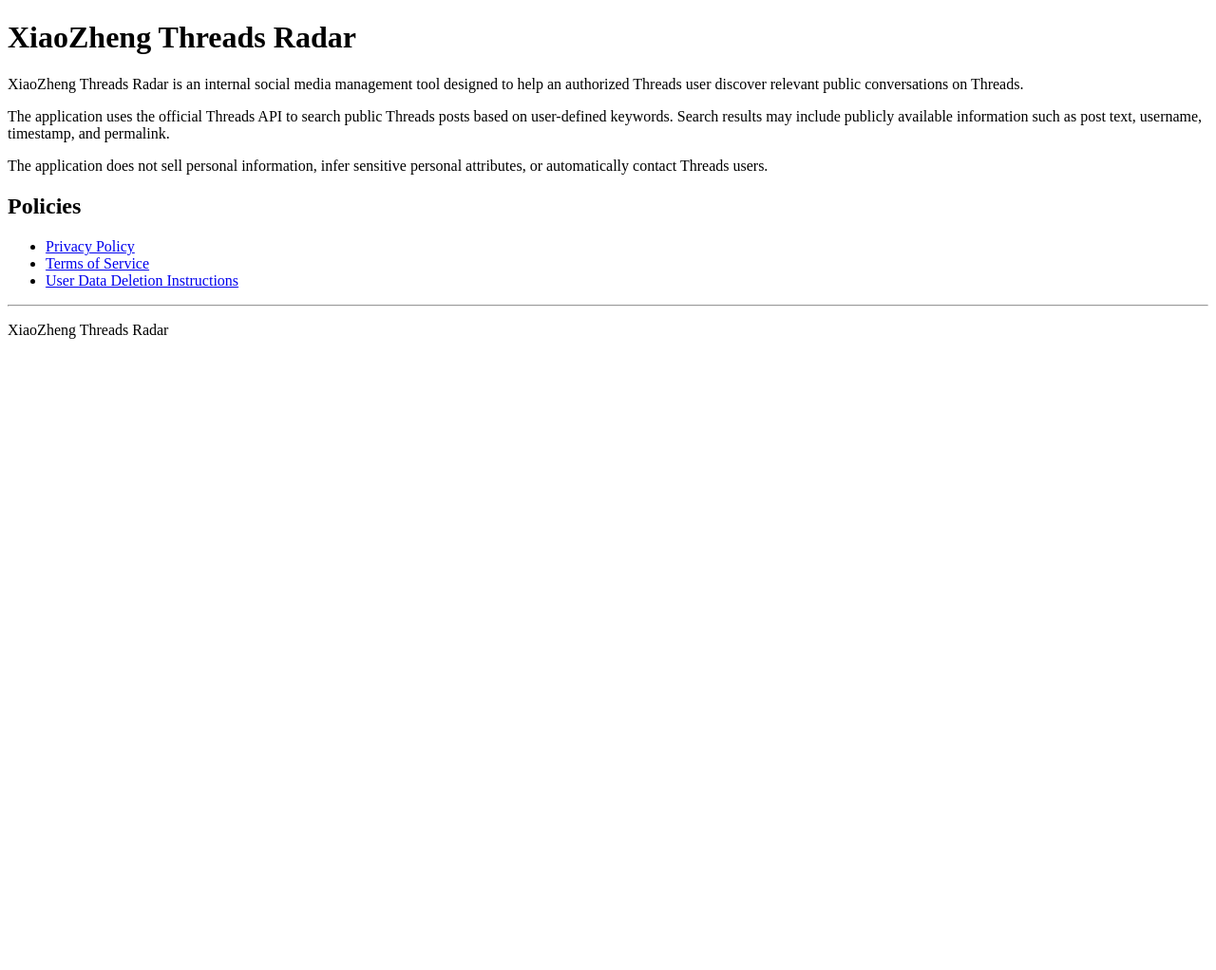
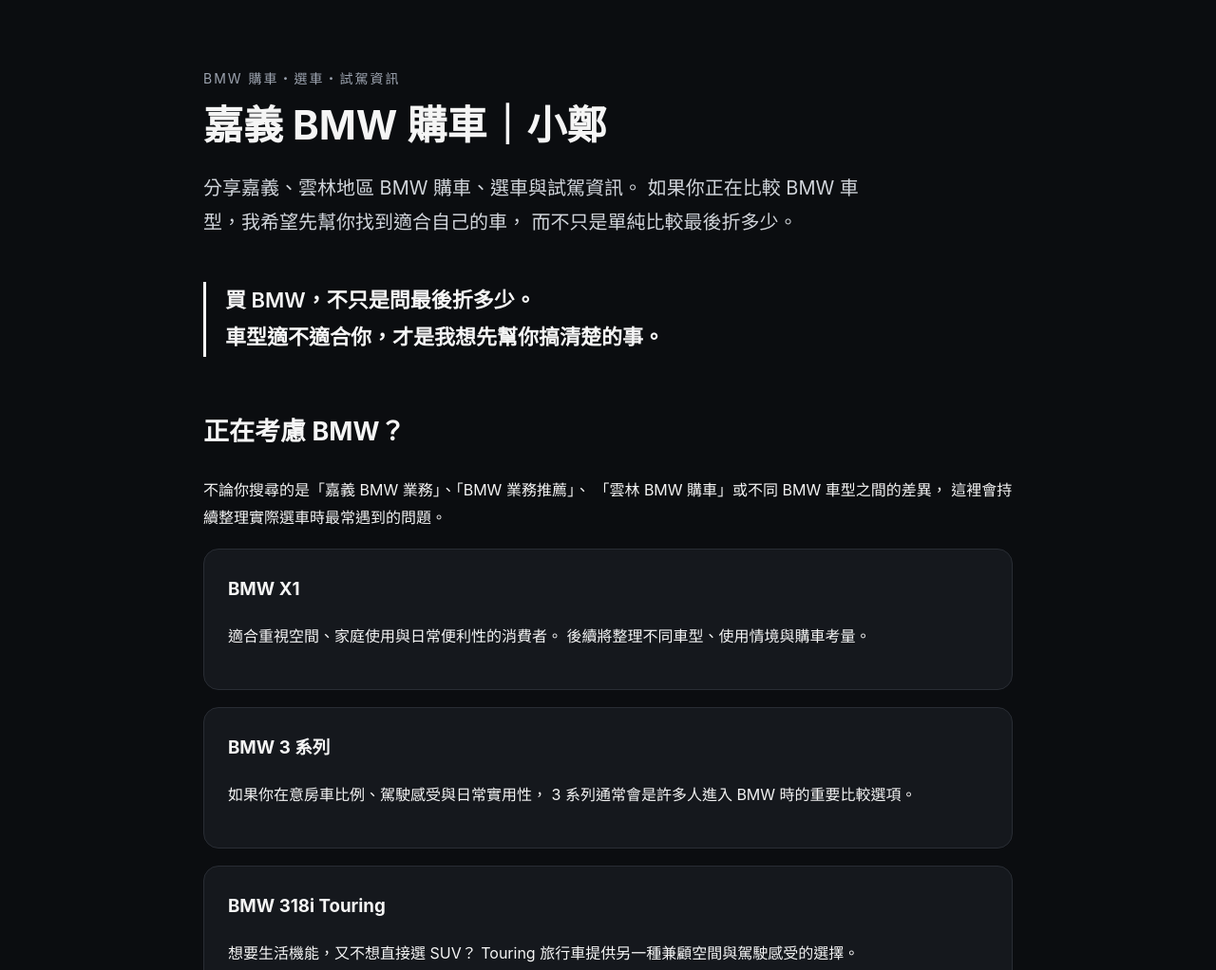
Before and after one commit to A0921503886-ltm/-xiaozheng-threads-radar, a plain HTML site: page index.html in a window 1280 px wide. Shown: the top 1022 px of the page at 95% size. Before the commit the page ends 800 px from the top, so only its background shows below. Drawn offline with Linux system fonts and the light colour scheme.

Commit message:
Update index.html

```diff
--- a/index.html
+++ b/index.html
@@ -1,43 +1,208 @@
 <!DOCTYPE html>
-<html lang="en">
+<html lang="zh-Hant">
 <head>
   <meta charset="UTF-8">
   <meta name="viewport" content="width=device-width, initial-scale=1.0">
-  <title>XiaoZheng Threads Radar</title>
+
+  <title>嘉義 BMW 業務推薦｜小鄭－BMW 購車、選車與試駕</title>
+
+  <meta name="description"
+        content="嘉義、雲林 BMW 購車與選車分享。提供 BMW X1、3系列、318i Touring、4系列等車型比較、購車建議與試駕資訊。小鄭｜BMW 嘉義・雲嘉購車顧問。">
+
+  <meta name="robots" content="index, follow">
+
+  <link rel="canonical"
+        href="https://a0921503886-ltm.github.io/-xiaozheng-threads-radar/">
+
+  <style>
+    * {
+      box-sizing: border-box;
+    }
+
+    body {
+      margin: 0;
+      font-family: -apple-system, BlinkMacSystemFont, "Segoe UI",
+                   "Noto Sans TC", Arial, sans-serif;
+      background: #0b0d10;
+      color: #f5f5f5;
+      line-height: 1.8;
+    }
+
+    .container {
+      max-width: 900px;
+      margin: auto;
+      padding: 70px 24px;
+    }
+
+    .eyebrow {
+      font-size: 14px;
+      letter-spacing: 2px;
+      color: #9ca3af;
+      margin-bottom: 10px;
+    }
+
+    h1 {
+      font-size: 42px;
+      line-height: 1.3;
+      margin: 0 0 20px;
+    }
+
+    h2 {
+      font-size: 27px;
+      margin-top: 55px;
+    }
+
+    .lead {
+      font-size: 20px;
+      color: #d1d5db;
+      max-width: 720px;
+    }
+
+    .quote {
+      margin: 45px 0;
+      padding-left: 20px;
+      border-left: 3px solid #ffffff;
+      font-size: 22px;
+      font-weight: 600;
+    }
+
+    .card {
+      background: #15181d;
+      border: 1px solid #292d34;
+      border-radius: 16px;
+      padding: 25px;
+      margin: 18px 0;
+    }
+
+    .card h3 {
+      margin-top: 0;
+    }
+
+    .area {
+      color: #aeb4bd;
+    }
+
+    footer {
+      margin-top: 70px;
+      padding-top: 25px;
+      border-top: 1px solid #292d34;
+      color: #8b929c;
+      font-size: 14px;
+    }
+
+    footer a {
+      color: #cbd5e1;
+      margin-right: 15px;
+    }
+
+    @media (max-width: 600px) {
+      h1 {
+        font-size: 32px;
+      }
+
+      .lead {
+        font-size: 18px;
+      }
+    }
+  </style>
 </head>
 
 <body>
-  <h1>XiaoZheng Threads Radar</h1>
+
+<main class="container">
+
+  <div class="eyebrow">BMW 購車・選車・試駕資訊</div>
+
+  <h1>嘉義 BMW 購車｜小鄭</h1>
+
+  <p class="lead">
+    分享嘉義、雲林地區 BMW 購車、選車與試駕資訊。
+    如果你正在比較 BMW 車型，我希望先幫你找到適合自己的車，
+    而不只是單純比較最後折多少。
+  </p>
+
+  <div class="quote">
+    買 BMW，不只是問最後折多少。<br>
+    車型適不適合你，才是我想先幫你搞清楚的事。
+  </div>
+
+
+  <h2>正在考慮 BMW？</h2>
 
   <p>
-    XiaoZheng Threads Radar is an internal social media management tool
-    designed to help an authorized Threads user discover relevant public
-    conversations on Threads.
+    不論你搜尋的是「嘉義 BMW 業務」、「BMW 業務推薦」、
+    「雲林 BMW 購車」或不同 BMW 車型之間的差異，
+    這裡會持續整理實際選車時最常遇到的問題。
   </p>
 
-  <p>
-    The application uses the official Threads API to search public Threads
-    posts based on user-defined keywords. Search results may include publicly
-    available information such as post text, username, timestamp, and permalink.
+
+  <section class="card">
+    <h3>BMW X1</h3>
+    <p>
+      適合重視空間、家庭使用與日常便利性的消費者。
+      後續將整理不同車型、使用情境與購車考量。
+    </p>
+  </section>
+
+
+  <section class="card">
+    <h3>BMW 3 系列</h3>
+    <p>
+      如果你在意房車比例、駕駛感受與日常實用性，
+      3 系列通常會是許多人進入 BMW 時的重要比較選項。
+    </p>
+  </section>
+
+
+  <section class="card">
+    <h3>BMW 318i Touring</h3>
+    <p>
+      想要生活機能，又不想直接選 SUV？
+      Touring 旅行車提供另一種兼顧空間與駕駛感受的選擇。
+    </p>
+  </section>
+
+
+  <section class="card">
+    <h3>BMW 4 系列</h3>
+    <p>
+      對外型、個性與駕駛氛圍有更高要求的人，
+      4 系列會是值得進一步比較的車系。
+    </p>
+  </section>
+
+
+  <h2>嘉義・雲林 BMW 購車資訊</h2>
+
+  <p class="area">
+    我是小鄭，分享 BMW 選車、購車與實際用車觀點。
+    服務與內容以嘉義、雲林地區為主，也歡迎其他地區的朋友參考。
   </p>
 
+
+  <h2>關於這個網站</h2>
+
   <p>
-    The application does not sell personal information, infer sensitive
-    personal attributes, or automatically contact Threads users.
+    本網站為個人汽車銷售顧問的資訊分享網站，
+    提供 BMW 車型、購車與選車相關內容。
+    車輛售價、規格、配備與活動資訊可能隨時間調整，
+    實際資訊仍應以 BMW Taiwan 與授權經銷商最新公告為準。
   </p>
 
-  <h2>Policies</h2>
 
-  <ul>
-    <li><a href="privacy.html">Privacy Policy</a></li>
-    <li><a href="terms.html">Terms of Service</a></li>
-    <li><a href="data-deletion.html">User Data Deletion Instructions</a></li>
-  </ul>
+  <footer>
+    <p>小鄭｜BMW 購車與選車分享</p>
 
-  <hr>
+    <a href="privacy.html">隱私權政策</a>
+    <a href="terms.html">使用條款</a>
+    <a href="data-deletion.html">資料刪除</a>
 
-  <p>
-    XiaoZheng Threads Radar
-  </p>
+    <p>
+      本網站為個人資訊分享用途，非 BMW Taiwan 官方網站。
+    </p>
+  </footer>
+
+</main>
+
 </body>
 </html>
```
